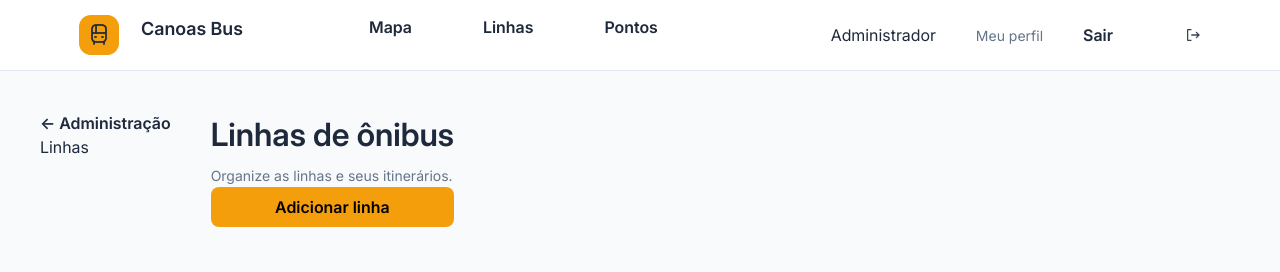
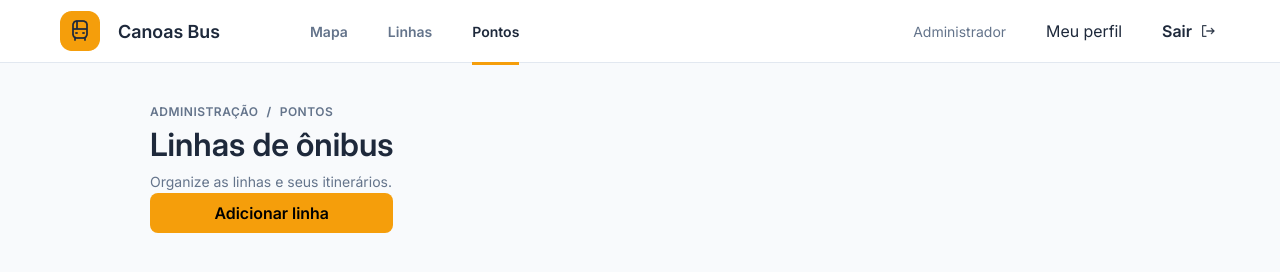
Before and after one commit to JoKaWo/Site_de_Onibus---FrontEnd, a plain HTML site: page linhas.html in a window 1280 px wide. Drawn offline with Linux system fonts and the light colour scheme.

Commit message:
add pagina linhas

```diff
--- a/linhas.html
+++ b/linhas.html
@@ -17,33 +17,39 @@
 
 <body>
   <!-- Cabeçalho -->
-  <header class="cabecalho-admin">
-    <img src="./assets/logo.png" alt="Logo do Canoas Bus" />
+  <header class="cabecalho">
+    <div class="cabecalho-logo">
+      <img src="./assets/logo.png" alt="Ícone de ônibus" />
+    </div>
     <h1 class="cabecalho-titulo">Canoas Bus</h1>
-    <nav class="nav-admin">
-    <ul>
-      <li><a href="#">Mapa</a></li>
-      <li><a href="#">Linhas</a></li>
-      <li><a href="#">Pontos</a></li>
-    </ul>
+
+    <nav class="cabecalho-opcoes">
+      <a href="#">Mapa</a>
+      <a href="#">Linhas</a>
+      <a href="#" class="ativo">Pontos</a>
     </nav>
+
     <div class="cabecalho-usuario-sair">
-    <div class="cabecalho-categoria-">Administrador</div>
-    <div class="cabecalho-usuario">Meu perfil</div>
+      <div class="cabecalho-usuario">Administrador</div>
+      <div class="cabecalho-perfil">Meu perfil</div>
       <div class="cabecalho-sair">
         <a href="./index.html">Sair</a>
-      <img src="./assets/sair.png">
+        <img src="./assets/sair.png" alt="Ícone sair" />
       </div>
     </div>
-  </div>
+    <button class="btn-menu" aria-label="Abrir menu">
+      <i class="fa-solid fa-bars"></i>
+    </button>
   </header>
 
+
   <main class="main-linhas">
-  <nav class="nav-breadcrumb">
-    <ul>
-      <li><a href="#" class="link-voltar">&larr; Administração</a></li>
-      <li><span aria-current="page">Linhas</span></li>
-    </ul>
+    <aside class="dados-cabecalho-container">
+      <nav aria-label="breadcrumb">
+        <ol class="breadcrumb">
+          <li><a href="#">Administração</a></li>
+          <li><a href="#">Pontos</a></li>
+        </ol>
       </nav>
 
     <div class="conteudo-principal">
@@ -55,4 +61,5 @@
     </div>
   </main>
 </body>
+
 </html>
--- a/style.css
+++ b/style.css
@@ -528,11 +528,9 @@ body {
 }
 
 .main-dados {
+  padding-left: 200px ;
   display: flex;
   flex-direction: column;
-  max-width: 1200px;
-  margin: 40px auto;
-  padding: 0 24px;
 }
 
 .btn-menu {
@@ -546,13 +544,15 @@ body {
 
 .breadcrumb {
   font-size: 12px;
-  font-weight: bold;
+  font-weight: 600;
   color: var(--cor-azul-cinzento);
   text-transform: uppercase;
   letter-spacing: 0.5px;
   list-style: none;
   padding: 0;
-  margin: 0 0 12px 0;
+  display: flex;
+  align-items: center;
+  gap: 8px;
 }
 
 .breadcrumb a {
@@ -560,8 +560,13 @@ body {
   text-decoration: none;
 }
 
+.breadcrumb li:not(:last-child)::after {
+  content: "/";
+  margin-left: 8px;
+  color: var(--cor-azul-cinzento);
+}
+
 .dados-titulo {
-  margin: 0 0 4px 0;
   color: var(--cor-preto);
   font-size: 2rem;
   font-weight: 600;
@@ -577,7 +582,6 @@ body {
   flex-direction: row;
   background-color: var(--cor-branco);
   border-radius: 12px;
-  margin-top: 24px;
   border: 1px solid var(--cor-cinza-claro);
   justify-content: space-between;
   padding: 32px;
@@ -590,7 +594,7 @@ body {
   flex-direction: column;
 }
 
-.secao-dados h2 {
+.secao-dados h3 {
   font-size: 18px;
   font-weight: 600;
   margin: 0 0 4px 0;
@@ -699,10 +703,6 @@ body {
   transition: filter 0.2s;
 }
 
-.btn-salvar:hover {
-  filter: brightness(0.95);
-}
-
 .status-atualizado {
   background-color: var(--cor-verde-claro);
   color: var(--cor-verde);
@@ -716,11 +716,7 @@ body {
   display: flex;
   justify-content: space-between;
   align-items: center;
-  background-color: var(--cor-branco);
-  border: 1px solid var(--cor-cinza-claro);
-  border-radius: 12px;
   padding: 24px;
-  margin-top: 32px;
 }
 
 .secao-excluir-esquerda p {
@@ -747,15 +743,15 @@ body {
   transition: background-color 0.2s ease;
 }
 
-/* Esconde o checkbox original */
+
 .modal-checkbox {
   display: none;
 }
 
-/* O seu botão de exclusão (que agora é um label funcional) */
+
 .btn-excluir {
-  background-color: #dc3545; /* Vermelho padrão para ações destrutivas */
-  color: white;
+  background-color:var(--cor-vermelho);
+  color: var(--cor-branco);
   padding: 10px 20px;
   border-radius: 5px;
   cursor: pointer;
@@ -768,11 +764,6 @@ body {
   text-align: center;
 }
 
-.btn-excluir:hover {
-  background-color: #b02a37;
-}
-
-/* Fundo escuro do modal (Overlay) */
 .modal-overlay {
   position: fixed;
   top: 0;
@@ -784,15 +775,15 @@ body {
   justify-content: center;
   align-items: center;
 
-  /* Estado inicial: Oculto */
+
   opacity: 0;
   pointer-events: none;
   transition: opacity 0.3s ease;
 }
 
-/* Caixa de conteúdo do modal */
+
 .modal-container {
-  background: white;
+  background: var(--cor-branco);
   padding: 30px;
   border-radius: 8px;
   width: 90%;
@@ -928,7 +919,7 @@ body {
 }
 
 /**************************************************/
-/**************** CABECALHO ADMIN ****************/
+/**************** LINHAS ****************/
 /**************************************************/
 
 .cabecalho-admin {
@@ -962,3 +953,30 @@ body {
   padding: 0;
   margin: 0;
 }
+
+.main-linhas{
+  padding-left: 150px;
+}
+
+.breadcrumb {
+  font-size: 12px;
+  font-weight: bold;
+  color: var(--cor-azul-cinzento);
+  text-transform: uppercase;
+  letter-spacing: 0.5px;
+  list-style: none;
+  display: flex;
+  align-items: center;
+  gap: 8px;
+}
+
+.breadcrumb a {
+  color: var(--cor-azul-cinzento);
+  text-decoration: none;
+}
+
+.breadcrumb li:not(:last-child)::after {
+  content: "/";
+  margin-left: 8px;
+  color: var(--cor-azul-cinzento);
+}
```
Lines whose indentation alone changed are shown as unchanged.
